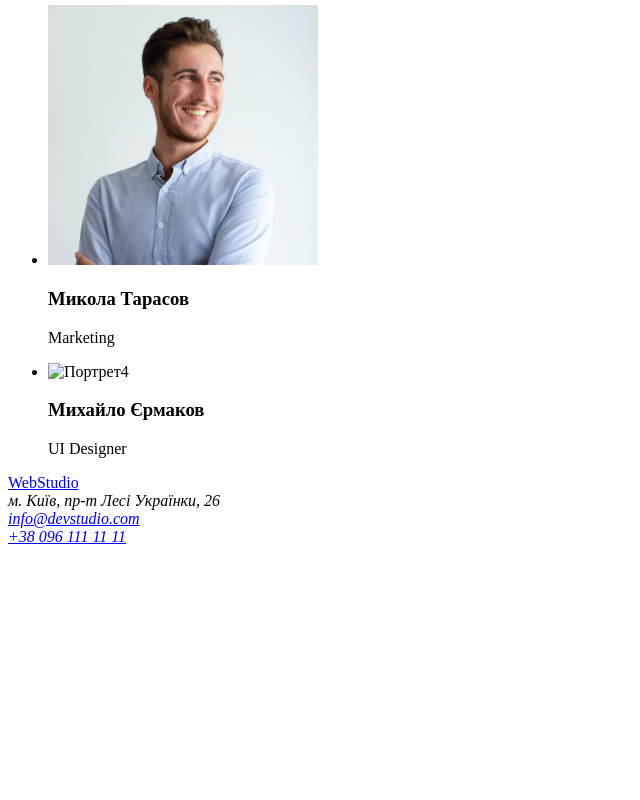
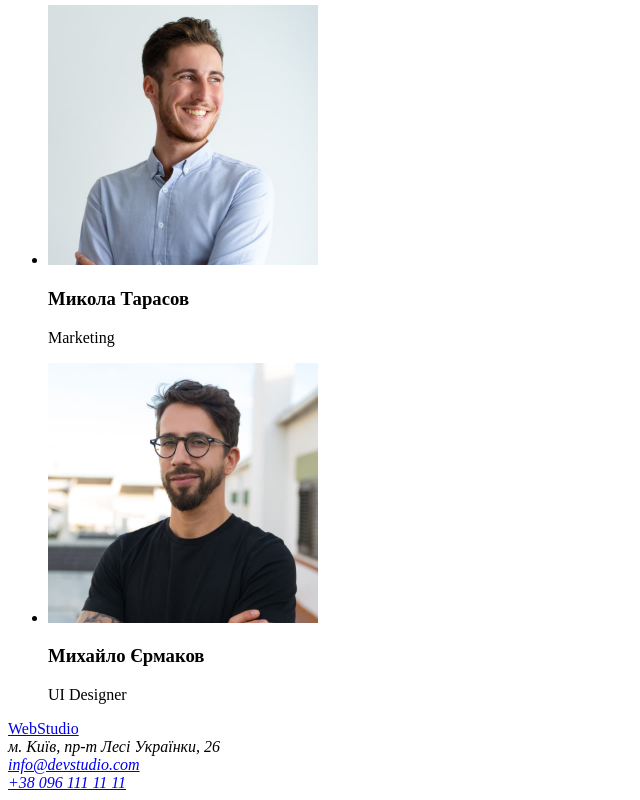
Before and after one commit to anigvo/goit-markup-hw-01, a plain HTML site: page index.html in a window 1280 px wide. Shown: the part 2313-3113 px from the top of the page, without its empty margins (0-640 px from the left). Before the commit the page ends 2867 px from the top, so only its background shows below. Drawn offline with Linux system fonts and the light colour scheme; the site is published under a folder, as on GitHub Pages, so addresses that start at the root find nothing.

Commit message:
Update index.html

```diff
--- a/index.html
+++ b/index.html
@@ -115,7 +115,7 @@
           </li>
           <li>
             <div>
-              <img src="/images/team4.jpg" alt="Портрет4" width="270" />
+              <img src="./images/team4.jpg" alt="Портрет4" width="270" />
               <h3>Михайло Єрмаков</h3>
               <p>UI Designer</p>
             </div>
```
